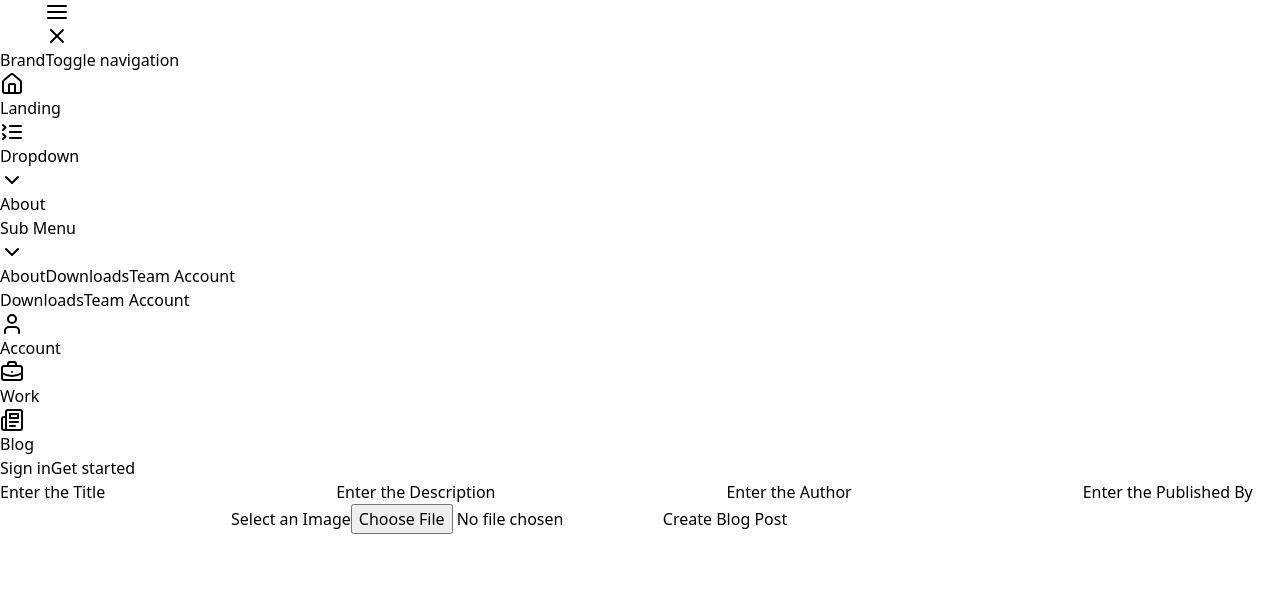
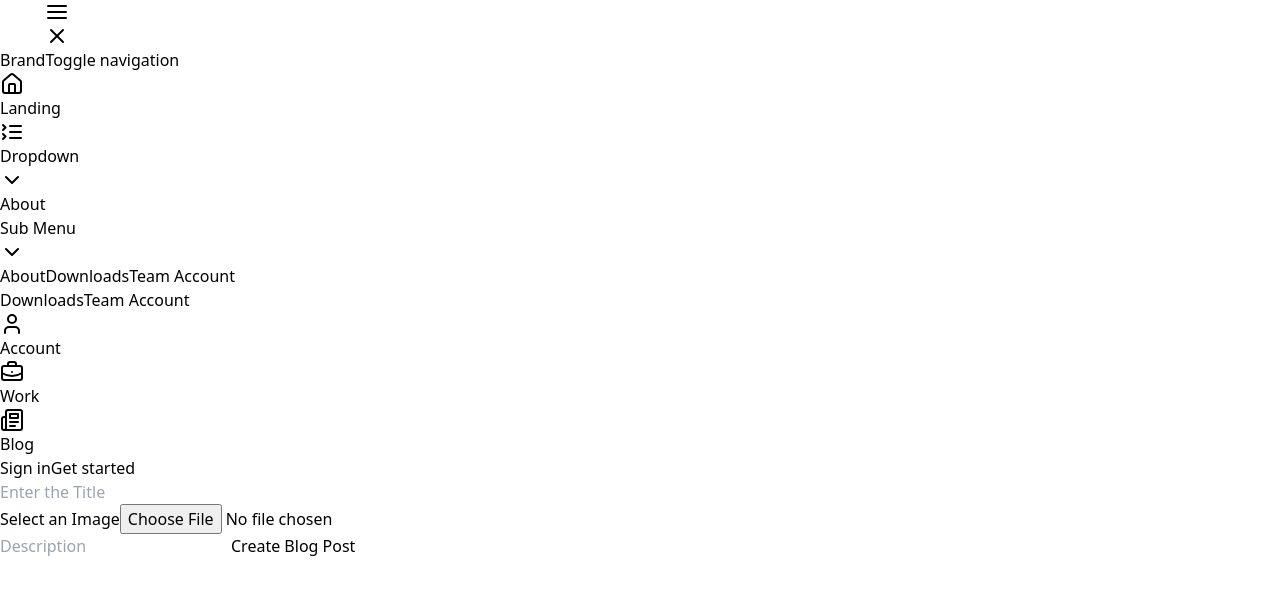
Before and after one commit to agpersonal6104/My-mini-Project, a Next.js app in the folder frontendproject/: page /createBlog in a window 1280 px wide. Shown: the top 594 px of the page. Built offline with nearby package versions, Linux system fonts and the light colour scheme.

Commit message:
Creating Blog

```diff
--- a/frontendproject/src/app/createBlog/page.jsx
+++ b/frontendproject/src/app/createBlog/page.jsx
@@ -1,68 +1,29 @@
+'use client';
 import React, { useState } from 'react';
 import axios from 'axios';
 
 const CreateBlog = () => {
-  const [title, setTitle] = useState('');
-  const [description, setDescription] = useState('');
-  const [author, setAuthor] = useState('');
-  const [publishedBy, setPublishedBy] = useState('');
-  const [image, setImage] = useState(null);
-
-  const handleSubmit = async (e) => {
-    e.preventDefault();
-    const formData = new FormData();
-    formData.append('title', title);
-    formData.append('description', description);
-    formData.append('author', author);
-    formData.append('publishedBy', publishedBy);
-    formData.append('image', image);
-
-    try {
-      const response = await axios.post('/blog', formData);
-      console.log(response.data);
-    } catch (err) {
-      console.error(err);
-    }
-  };
-
-  const handleImageChange = (e) => {
-    setImage(e.target.files[0]);
-  };
 
   return (
-    <div className="h-[100vh] flex justify-center items-center">
-      <div className="">
-        <form onSubmit={handleSubmit}>
-          <label htmlFor="title">Enter the Title</label>
+    <div className="h-[90vh] flex justify-center items-center">
+      <div className="flex items-center justify-center w-1/3 shadow-xl rounded-xl h-1/2">
+        <form className='flex flex-col items-start justify-center gap-4 border border-black h-[80%] w-[70%] px-16'>
           <input
             type="text"
-            value={title}
-            onChange={(e) => setTitle(e.target.value)}
+            placeholder='Enter the Title'
+            className='border border-purple-400 h-[40px] w-[200px]'
           />
 
-          <label htmlFor="description">Enter the Description</label>
+          <div className='flex flex-col'>
+            <label htmlFor="image">Select an Image</label>
+            <input type="file"/>
+          </div>
+
           <input
             type="text"
-            value={description}
-            onChange={(e) => setDescription(e.target.value)}
+            placeholder='Description'
+            className='border border-purple-400 h-[40px] w-[200px]'
           />
-
-          <label htmlFor="author">Enter the Author</label>
-          <input
-            type="text"
-            value={author}
-            onChange={(e) => setAuthor(e.target.value)}
-          />
-
-          <label htmlFor="publishedBy">Enter the Published By</label>
-          <input
-            type="text"
-            value={publishedBy}
-            onChange={(e) => setPublishedBy(e.target.value)}
-          />
-
-          <label htmlFor="image">Select an Image</label>
-          <input type="file" onChange={handleImageChange} />
 
           <button type="submit">Create Blog Post</button>
         </form>
```
Also changed, not shown: 1 other file (tests, documents, lock files or other folders).
